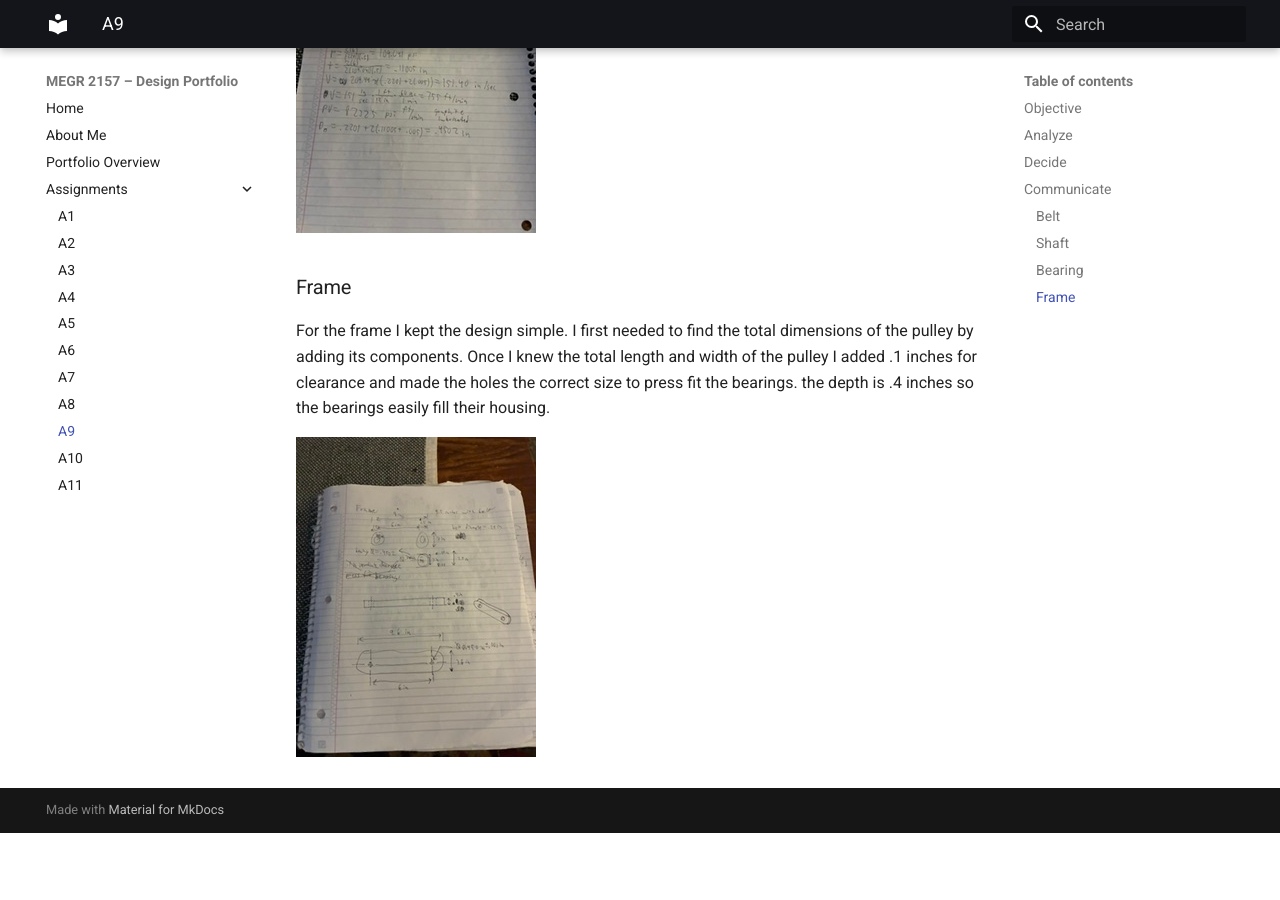
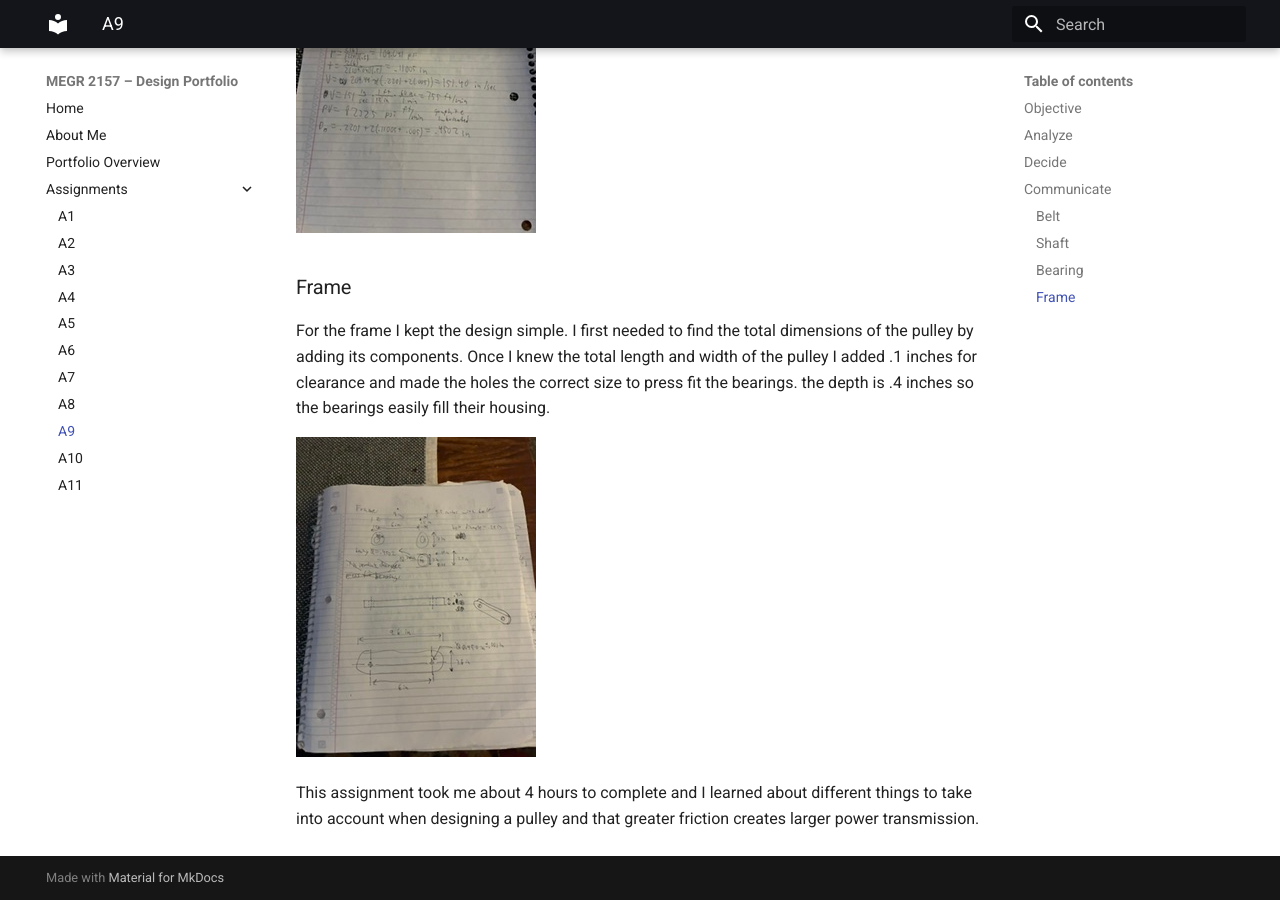
Before and after one commit to whodges5-art/wyatt-hodges-design-projects-portfolio, an MkDocs documentation site: the page built from docs/assignments/A09/index.md, in a window 1280 px wide and 900 px high, scrolled down 4055 px. Built offline with MkDocs 1.6.1 and Material for MkDocs 9.7.7, drawn with Linux system fonts in a browser that asks for light colours; before the commit the page ends 4888 px from its top, so only the background shows below that.

Commit message:
Update index.md

```diff
--- a/docs/assignments/A09/index.md
+++ b/docs/assignments/A09/index.md
@@ -35,3 +35,5 @@ I solved for the bearing material and thickness the same way by drawing a free b
 For the frame I kept the design simple. I first needed to find the total dimensions of the pulley by adding its components. Once I knew the total length and width of the pulley I added .1 inches for clearance and made the holes the correct size to press fit the bearings. the depth is .4 inches so the bearings easily fill their housing.
 
 ![frame](fram.jpeg)
+
+This assignment took me about 4 hours to complete and I learned about different things to take into account when designing a pulley and that greater friction creates larger power transmission.
```
